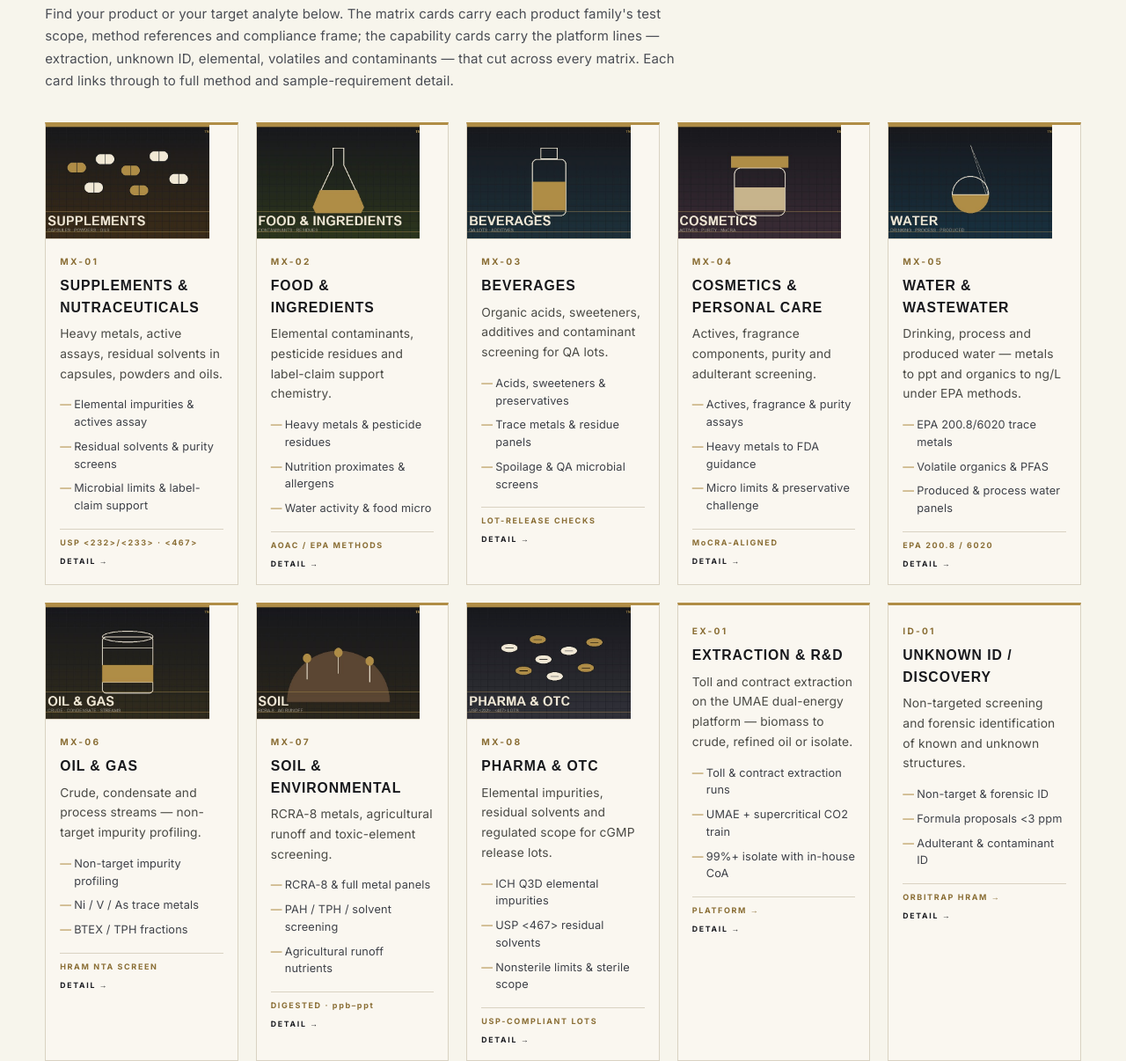
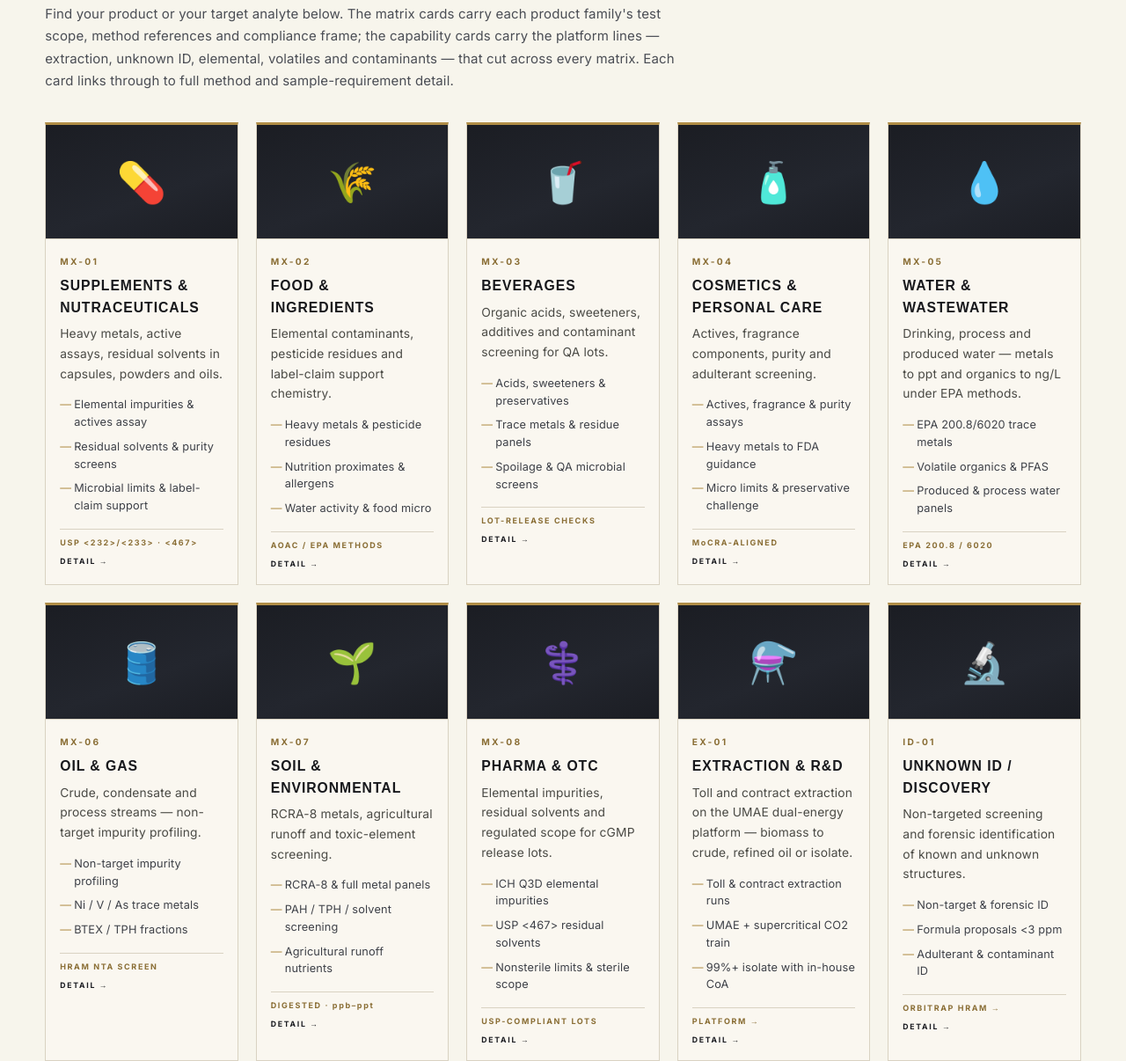
Before and after one commit to tnt-testing/website, a plain HTML site: page index.html in a window 1280 px wide. Shown: the part 935-2141 px from the top of the page at 88% size. Drawn offline with Linux system fonts and the light colour scheme.

Commit message:
Replace matrix card photos with emoji identifier tiles, all 13 cards matching

```diff
--- a/assets/css/enterprise.css
+++ b/assets/css/enterprise.css
@@ -72,13 +72,19 @@ h1, h2, h3 { letter-spacing: 0.02em; }
   transition: transform .18s ease, box-shadow .18s ease;
 }
 .matrix-card:hover { transform: translateY(-3px); box-shadow: 0 10px 22px rgba(23,24,28,.10); }
-.matrix-card .mx-img {
+.matrix-card .mx-img,
+.matrix-card .mx-emoji {
   display: block;
   width: calc(100% + 32px);
   margin: 0 -16px 12px;
   height: 130px;
   object-fit: cover;
   border-bottom: 1px solid var(--ent-line);
+}
+.matrix-card .mx-emoji {
+  display: flex; align-items: center; justify-content: center;
+  font-size: 3rem; line-height: 1;
+  background: linear-gradient(160deg, #1B1D23, #23262E 60%, #1B1D23);
 }
 .matrix-card .mx-num {
   font-family: "JetBrains Mono", monospace;
@@ -292,14 +298,14 @@ a.svc-card, .svc-card { display: block; }
 .footer-nav a { color: #C9C2B0; text-decoration: none; font-size: .72rem; letter-spacing: .14em; }
 .footer-nav a:hover { color: #D4AF37; }
 
-/* cards without images need top padding back */
-.matrix-card:not(:has(.mx-img)) { padding-top: 16px; }
+/* cards without a top tile need top padding back */
+.matrix-card:not(:has(.mx-img)):not(:has(.mx-emoji)) { padding-top: 16px; }
 
 /* faq proc steps keep readable width */
 #faq .proc-list { max-width: 900px; }
 
 @media (max-width: 640px) {
-  .matrix-card .mx-img { height: 104px; }
+  .matrix-card .mx-img, .matrix-card .mx-emoji { height: 104px; font-size: 2.4rem; }
   .tnt-modal-card { max-height: 96vh; }
   .contact-fab { right: 14px; bottom: 14px; padding: 11px 15px; }
   main .section { padding-top: 56px; padding-bottom: 56px; }
--- a/index.html
+++ b/index.html
@@ -157,20 +157,20 @@
       <p class="sec-lead reveal d1">Find your product or your target analyte below. The matrix cards carry each product family's test scope, method references and compliance frame; the capability cards carry the platform lines — extraction, unknown ID, elemental, volatiles and contaminants — that cut across every matrix. Each card links through to full method and sample-requirement detail.</p>
 
       <div class="matrix-grid">
-        <a class="matrix-card reveal svc-card" href="matrix-supplements.html"><img class="mx-img" src="assets/img/matrix-supplements.jpg" alt="Vitamin capsules and supplement bottles" loading="lazy" /><span class="mx-num">MX-01</span><h3>SUPPLEMENTS &amp; NUTRACEUTICALS</h3><p>Heavy metals, active assays, residual solvents in capsules, powders and oils.</p><ul class="mx-list"><li>Elemental impurities &amp; actives assay</li><li>Residual solvents &amp; purity screens</li><li>Microbial limits &amp; label-claim support</li></ul><span class="mx-kpi">USP &lt;232&gt;/&lt;233&gt; · &lt;467&gt;</span></a>
-        <a class="matrix-card reveal d1 svc-card" href="matrix-food.html"><img class="mx-img" src="assets/img/matrix-food.jpg" alt="Food ingredients laboratory flask" loading="lazy" /><span class="mx-num">MX-02</span><h3>FOOD &amp; INGREDIENTS</h3><p>Elemental contaminants, pesticide residues and label-claim support chemistry.</p><ul class="mx-list"><li>Heavy metals &amp; pesticide residues</li><li>Nutrition proximates &amp; allergens</li><li>Water activity &amp; food micro</li></ul><span class="mx-kpi">AOAC / EPA METHODS</span></a>
-        <a class="matrix-card reveal d2 svc-card" href="matrix-beverage.html"><img class="mx-img" src="assets/img/matrix-beverage.jpg" alt="Beverage bottle" loading="lazy" /><span class="mx-num">MX-03</span><h3>BEVERAGES</h3><p>Organic acids, sweeteners, additives and contaminant screening for QA lots.</p><ul class="mx-list"><li>Acids, sweeteners &amp; preservatives</li><li>Trace metals &amp; residue panels</li><li>Spoilage &amp; QA microbial screens</li></ul><span class="mx-kpi">LOT-RELEASE CHECKS</span></a>
-        <a class="matrix-card reveal d3 svc-card" href="matrix-cosmetics.html"><img class="mx-img" src="assets/img/matrix-cosmetics.jpg" alt="Cosmetic cream jar" loading="lazy" /><span class="mx-num">MX-04</span><h3>COSMETICS &amp; PERSONAL CARE</h3><p>Actives, fragrance components, purity and adulterant screening.</p><ul class="mx-list"><li>Actives, fragrance &amp; purity assays</li><li>Heavy metals to FDA guidance</li><li>Micro limits &amp; preservative challenge</li></ul><span class="mx-kpi">MoCRA-ALIGNED</span></a>
-        <a class="matrix-card reveal svc-card" href="matrix-water.html"><img class="mx-img" src="assets/img/matrix-water.jpg" alt="Water droplet" loading="lazy" /><span class="mx-num">MX-05</span><h3>WATER &amp; WASTEWATER</h3><p>Drinking, process and produced water — metals to ppt and organics to ng/L under EPA methods.</p><ul class="mx-list"><li>EPA 200.8/6020 trace metals</li><li>Volatile organics &amp; PFAS</li><li>Produced &amp; process water panels</li></ul><span class="mx-kpi">EPA 200.8 / 6020</span></a>
-        <a class="matrix-card reveal d1 svc-card" href="matrix-oil-gas.html"><img class="mx-img" src="assets/img/matrix-oil.jpg" alt="Oil barrel" loading="lazy" /><span class="mx-num">MX-06</span><h3>OIL &amp; GAS</h3><p>Crude, condensate and process streams — non-target impurity profiling.</p><ul class="mx-list"><li>Non-target impurity profiling</li><li>Ni / V / As trace metals</li><li>BTEX / TPH fractions</li></ul><span class="mx-kpi">HRAM NTA SCREEN</span></a>
-        <a class="matrix-card reveal d2 svc-card" href="matrix-soil.html"><img class="mx-img" src="assets/img/matrix-soil.jpg" alt="Soil with sprouts" loading="lazy" /><span class="mx-num">MX-07</span><h3>SOIL &amp; ENVIRONMENTAL</h3><p>RCRA-8 metals, agricultural runoff and toxic-element screening.</p><ul class="mx-list"><li>RCRA-8 &amp; full metal panels</li><li>PAH / TPH / solvent screening</li><li>Agricultural runoff nutrients</li></ul><span class="mx-kpi">DIGESTED · ppb–ppt</span></a>
-        <a class="matrix-card reveal d3 svc-card" href="matrix-pharma.html"><img class="mx-img" src="assets/img/matrix-pharma.jpg" alt="Pharmaceutical pills" loading="lazy" /><span class="mx-num">MX-08</span><h3>PHARMA &amp; OTC</h3><p>Elemental impurities, residual solvents and regulated scope for cGMP release lots.</p><ul class="mx-list"><li>ICH Q3D elemental impurities</li><li>USP &lt;467&gt; residual solvents</li><li>Nonsterile limits &amp; sterile scope</li></ul><span class="mx-kpi">USP-COMPLIANT LOTS</span></a>
+        <a class="matrix-card reveal svc-card" href="matrix-supplements.html"><span class="mx-emoji">💊</span><span class="mx-num">MX-01</span><h3>SUPPLEMENTS &amp; NUTRACEUTICALS</h3><p>Heavy metals, active assays, residual solvents in capsules, powders and oils.</p><ul class="mx-list"><li>Elemental impurities &amp; actives assay</li><li>Residual solvents &amp; purity screens</li><li>Microbial limits &amp; label-claim support</li></ul><span class="mx-kpi">USP &lt;232&gt;/&lt;233&gt; · &lt;467&gt;</span></a>
+        <a class="matrix-card reveal d1 svc-card" href="matrix-food.html"><span class="mx-emoji">🌾</span><span class="mx-num">MX-02</span><h3>FOOD &amp; INGREDIENTS</h3><p>Elemental contaminants, pesticide residues and label-claim support chemistry.</p><ul class="mx-list"><li>Heavy metals &amp; pesticide residues</li><li>Nutrition proximates &amp; allergens</li><li>Water activity &amp; food micro</li></ul><span class="mx-kpi">AOAC / EPA METHODS</span></a>
+        <a class="matrix-card reveal d2 svc-card" href="matrix-beverage.html"><span class="mx-emoji">🥤</span><span class="mx-num">MX-03</span><h3>BEVERAGES</h3><p>Organic acids, sweeteners, additives and contaminant screening for QA lots.</p><ul class="mx-list"><li>Acids, sweeteners &amp; preservatives</li><li>Trace metals &amp; residue panels</li><li>Spoilage &amp; QA microbial screens</li></ul><span class="mx-kpi">LOT-RELEASE CHECKS</span></a>
+        <a class="matrix-card reveal d3 svc-card" href="matrix-cosmetics.html"><span class="mx-emoji">🧴</span><span class="mx-num">MX-04</span><h3>COSMETICS &amp; PERSONAL CARE</h3><p>Actives, fragrance components, purity and adulterant screening.</p><ul class="mx-list"><li>Actives, fragrance &amp; purity assays</li><li>Heavy metals to FDA guidance</li><li>Micro limits &amp; preservative challenge</li></ul><span class="mx-kpi">MoCRA-ALIGNED</span></a>
+        <a class="matrix-card reveal svc-card" href="matrix-water.html"><span class="mx-emoji">💧</span><span class="mx-num">MX-05</span><h3>WATER &amp; WASTEWATER</h3><p>Drinking, process and produced water — metals to ppt and organics to ng/L under EPA methods.</p><ul class="mx-list"><li>EPA 200.8/6020 trace metals</li><li>Volatile organics &amp; PFAS</li><li>Produced &amp; process water panels</li></ul><span class="mx-kpi">EPA 200.8 / 6020</span></a>
+        <a class="matrix-card reveal d1 svc-card" href="matrix-oil-gas.html"><span class="mx-emoji">🛢️</span><span class="mx-num">MX-06</span><h3>OIL &amp; GAS</h3><p>Crude, condensate and process streams — non-target impurity profiling.</p><ul class="mx-list"><li>Non-target impurity profiling</li><li>Ni / V / As trace metals</li><li>BTEX / TPH fractions</li></ul><span class="mx-kpi">HRAM NTA SCREEN</span></a>
+        <a class="matrix-card reveal d2 svc-card" href="matrix-soil.html"><span class="mx-emoji">🌱</span><span class="mx-num">MX-07</span><h3>SOIL &amp; ENVIRONMENTAL</h3><p>RCRA-8 metals, agricultural runoff and toxic-element screening.</p><ul class="mx-list"><li>RCRA-8 &amp; full metal panels</li><li>PAH / TPH / solvent screening</li><li>Agricultural runoff nutrients</li></ul><span class="mx-kpi">DIGESTED · ppb–ppt</span></a>
+        <a class="matrix-card reveal d3 svc-card" href="matrix-pharma.html"><span class="mx-emoji">⚕️</span><span class="mx-num">MX-08</span><h3>PHARMA &amp; OTC</h3><p>Elemental impurities, residual solvents and regulated scope for cGMP release lots.</p><ul class="mx-list"><li>ICH Q3D elemental impurities</li><li>USP &lt;467&gt; residual solvents</li><li>Nonsterile limits &amp; sterile scope</li></ul><span class="mx-kpi">USP-COMPLIANT LOTS</span></a>
 
-        <a class="matrix-card reveal svc-card" href="extraction.html"><span class="mx-num">EX-01</span><h3>EXTRACTION &amp; R&amp;D</h3><p>Toll and contract extraction on the UMAE dual-energy platform — biomass to crude, refined oil or isolate.</p><ul class="mx-list"><li>Toll &amp; contract extraction runs</li><li>UMAE + supercritical CO2 train</li><li>99%+ isolate with in-house CoA</li></ul><span class="mx-kpi">PLATFORM&nbsp;→</span></a>
-        <a class="matrix-card reveal d1 svc-card" href="orbitrap.html"><span class="mx-num">ID-01</span><h3>UNKNOWN ID / DISCOVERY</h3><p>Non-targeted screening and forensic identification of known and unknown structures.</p><ul class="mx-list"><li>Non-target &amp; forensic ID</li><li>Formula proposals &lt;3 ppm</li><li>Adulterant &amp; contaminant ID</li></ul><span class="mx-kpi">ORBITRAP HRAM&nbsp;→</span></a>
-        <a class="matrix-card reveal d2 svc-card" href="icp-ms.html"><span class="mx-num">EL-01</span><h3>ELEMENTAL &amp; METALS</h3><p>Heavy-metal and mineral quantitation from trace to percent level across every matrix.</p><ul class="mx-list"><li>Ni / V / Hg / As heavy metals</li><li>Mineral &amp; nutrient assay panels</li><li>USP &lt;232&gt;/&lt;233&gt; impurities</li></ul><span class="mx-kpi">ICP-MS · ppb–ppt&nbsp;→</span></a>
-        <a class="matrix-card reveal d3 svc-card" href="gcms.html"><span class="mx-num">VO-01</span><h3>VOLATILES &amp; SOLVENTS</h3><p>Residual solvents, VOCs and volatile fingerprints — aroma, terpene and contamination profiles.</p><ul class="mx-list"><li>USP &lt;467&gt; residual solvents</li><li>BTEX / TPH / VOC screens</li><li>Terpene &amp; fragrance fingerprints</li></ul><span class="mx-kpi">HEADSPACE GC-MS&nbsp;→</span></a>
-        <a class="matrix-card reveal d4 svc-card" href="lcms.html"><span class="mx-num">CN-01</span><h3>PESTICIDES · PFAS · TOXINS</h3><p>Multi-residue contaminant panels — the trace organics regulators and retailers test for.</p><ul class="mx-list"><li>Multi-residue pesticide panels</li><li>PFAS to ng/L</li><li>Mycotoxins &amp; additives</li></ul><span class="mx-kpi">LC-MS/MS MRM&nbsp;→</span></a>
+        <a class="matrix-card reveal svc-card" href="extraction.html"><span class="mx-emoji">⚗️</span><span class="mx-num">EX-01</span><h3>EXTRACTION &amp; R&amp;D</h3><p>Toll and contract extraction on the UMAE dual-energy platform — biomass to crude, refined oil or isolate.</p><ul class="mx-list"><li>Toll &amp; contract extraction runs</li><li>UMAE + supercritical CO2 train</li><li>99%+ isolate with in-house CoA</li></ul><span class="mx-kpi">PLATFORM&nbsp;→</span></a>
+        <a class="matrix-card reveal d1 svc-card" href="orbitrap.html"><span class="mx-emoji">🔬</span><span class="mx-num">ID-01</span><h3>UNKNOWN ID / DISCOVERY</h3><p>Non-targeted screening and forensic identification of known and unknown structures.</p><ul class="mx-list"><li>Non-target &amp; forensic ID</li><li>Formula proposals &lt;3 ppm</li><li>Adulterant &amp; contaminant ID</li></ul><span class="mx-kpi">ORBITRAP HRAM&nbsp;→</span></a>
+        <a class="matrix-card reveal d2 svc-card" href="icp-ms.html"><span class="mx-emoji">⚛️</span><span class="mx-num">EL-01</span><h3>ELEMENTAL &amp; METALS</h3><p>Heavy-metal and mineral quantitation from trace to percent level across every matrix.</p><ul class="mx-list"><li>Ni / V / Hg / As heavy metals</li><li>Mineral &amp; nutrient assay panels</li><li>USP &lt;232&gt;/&lt;233&gt; impurities</li></ul><span class="mx-kpi">ICP-MS · ppb–ppt&nbsp;→</span></a>
+        <a class="matrix-card reveal d3 svc-card" href="gcms.html"><span class="mx-emoji">💨</span><span class="mx-num">VO-01</span><h3>VOLATILES &amp; SOLVENTS</h3><p>Residual solvents, VOCs and volatile fingerprints — aroma, terpene and contamination profiles.</p><ul class="mx-list"><li>USP &lt;467&gt; residual solvents</li><li>BTEX / TPH / VOC screens</li><li>Terpene &amp; fragrance fingerprints</li></ul><span class="mx-kpi">HEADSPACE GC-MS&nbsp;→</span></a>
+        <a class="matrix-card reveal d4 svc-card" href="lcms.html"><span class="mx-emoji">☣️</span><span class="mx-num">CN-01</span><h3>PESTICIDES · PFAS · TOXINS</h3><p>Multi-residue contaminant panels — the trace organics regulators and retailers test for.</p><ul class="mx-list"><li>Multi-residue pesticide panels</li><li>PFAS to ng/L</li><li>Mycotoxins &amp; additives</li></ul><span class="mx-kpi">LC-MS/MS MRM&nbsp;→</span></a>
       </div>
     </section>
 
```
